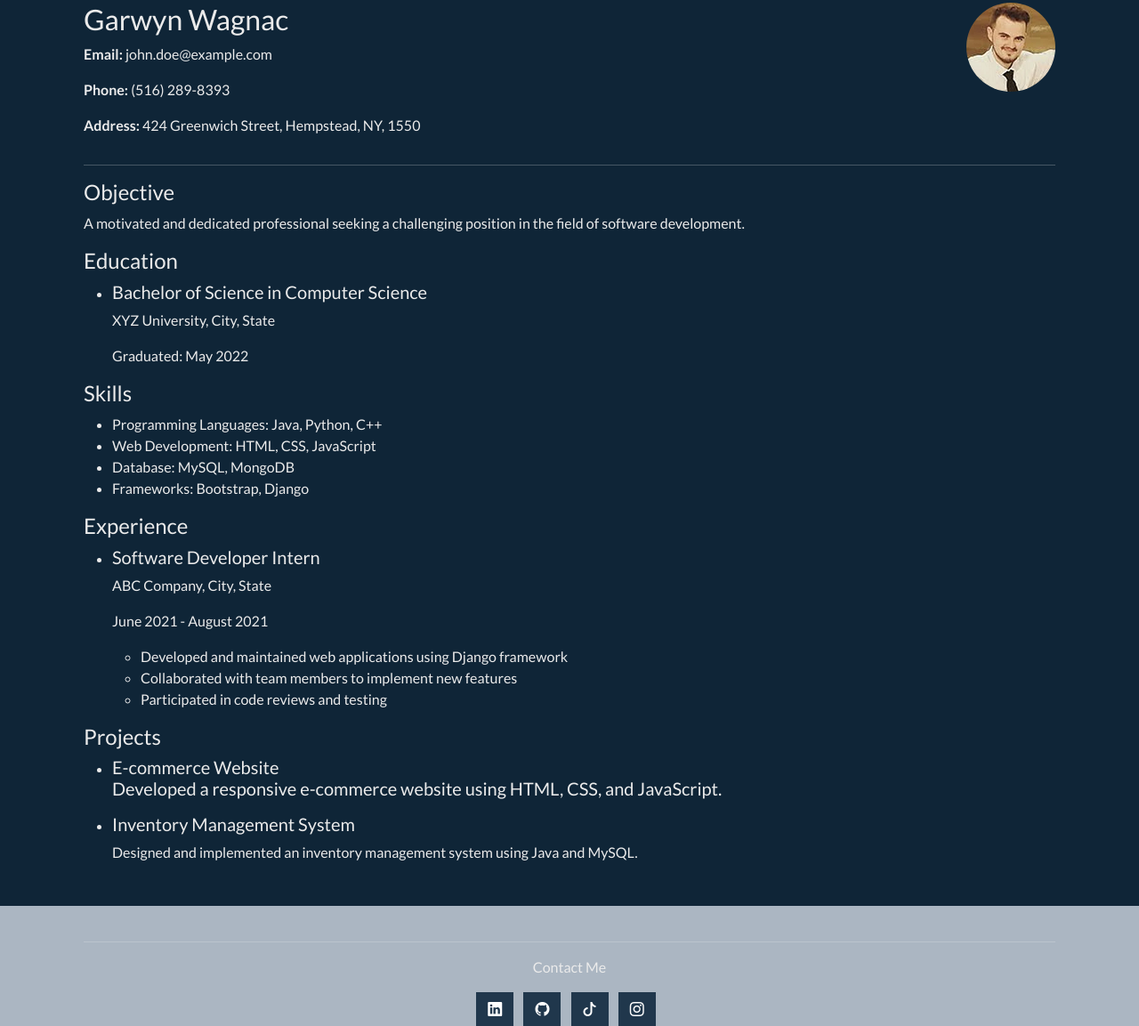
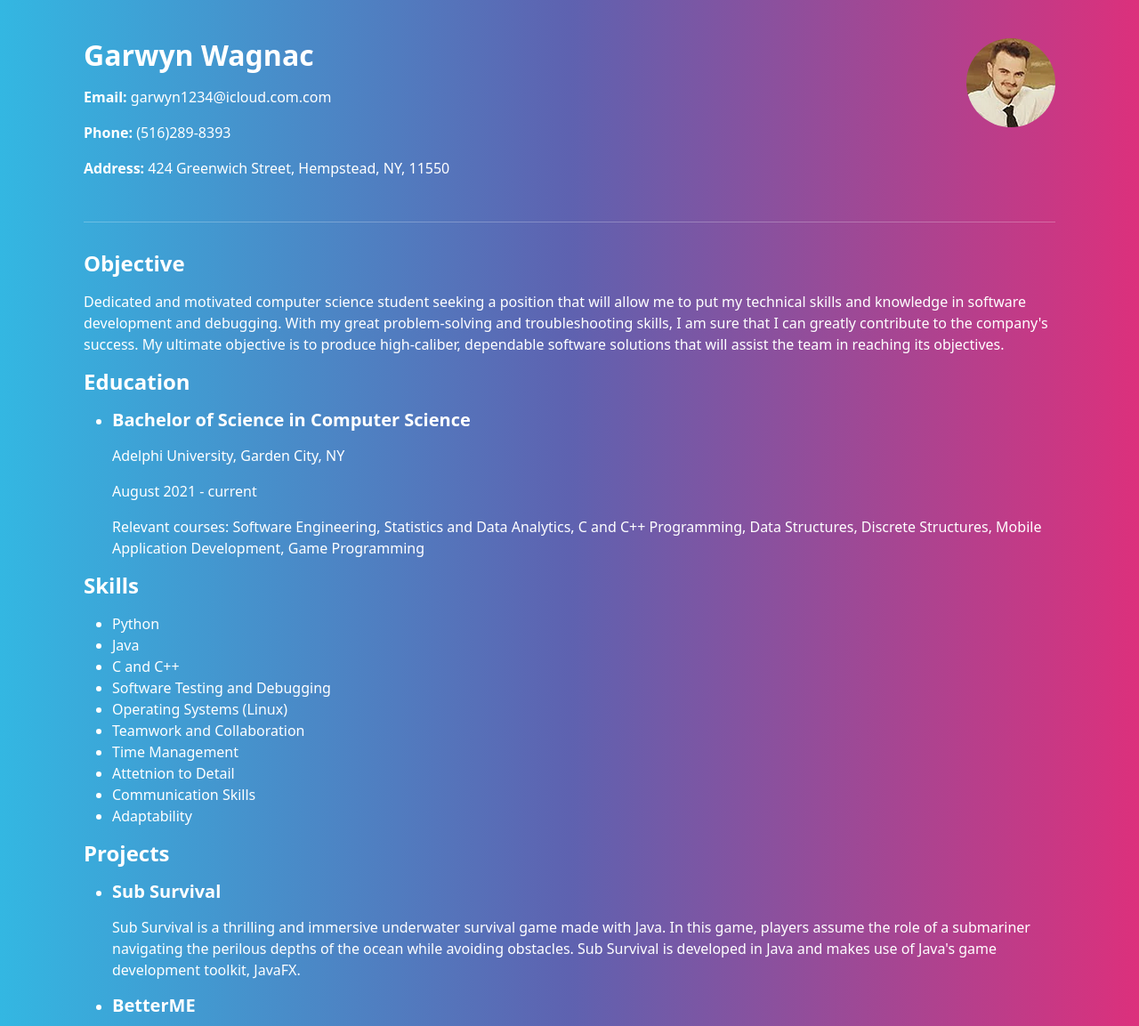
Before and after one commit to GWagnac/GWagnac.Resume, a plain HTML site: page index.html in a window 1280 px wide. Shown: the part 77-1230 px from the top of the page at 89% size. Drawn offline with nearby package versions, Linux system fonts and the light colour scheme; files that its build step writes are made by us from their sources.

Commit message:
Update index.html

```diff
--- a/index.html
+++ b/index.html
@@ -11,7 +11,7 @@
   <!-- Bootstrap Icons -->
   <link href="https://cdn.jsdelivr.net/npm/bootstrap-icons@1.7.0/font/bootstrap-icons.css" rel="stylesheet">
   <!-- Bootstrap Theme CSS -->
-  <link href="themes/hero.css" rel="stylesheet">
+  <link href="style/cyber.css" rel="stylesheet">
 </head>
 
 <body>
@@ -30,9 +30,9 @@
       <div class="col-md-6">
         <!-- Personal Information -->
         <h2>Garwyn Wagnac</h2>
-        <p><strong>Email:</strong> john.doe@example.com</p>
-        <p><strong>Phone:</strong> (516) 289-8393</p>
-        <p><strong>Address:</strong> 424 Greenwich Street, Hempstead, NY, 1550</p>
+        <p><strong>Email:</strong> garwyn1234@icloud.com.com</p>
+        <p><strong>Phone:</strong> (516)289-8393</p>
+        <p><strong>Address:</strong> 424 Greenwich Street, Hempstead, NY, 11550</p>
       </div>
       <div class="col-md-6 text-md-end">
         <!-- Profile Picture -->
@@ -44,54 +44,57 @@
 
     <h4>Objective</h4>
     <!-- Objective Statement -->
-    <p>A motivated and dedicated professional seeking a challenging position in the field of software development.</p>
+    <p>Dedicated and motivated computer science student seeking a position that will allow me to put my technical skills and knowledge in software development and debugging. With my great problem-solving and troubleshooting skills, I am sure that I can greatly contribute to the company's success. My ultimate objective is to produce high-caliber, dependable software solutions that will assist the team in reaching its objectives.</p>
 
     <h4>Education</h4>
     <ul>
       <li>
         <h5>Bachelor of Science in Computer Science</h5>
         <!-- Education Institution -->
-        <p>XYZ University, City, State</p>
-        <p>Graduated: May 2022</p>
+        <p>Adelphi University, Garden City, NY</p>
+        <p> August 2021 - current<p>
+        <p>Relevant courses:
+          Software Engineering, Statistics and Data Analytics, C and C++ Programming, Data Structures, Discrete Structures, Mobile Application Development, Game Programming</p>
       </li>
     </ul>
 
     <h4>Skills</h4>
     <ul>
       <!-- List of Skills -->
-      <li>Programming Languages: Java, Python, C++</li>
-      <li>Web Development: HTML, CSS, JavaScript</li>
-      <li>Database: MySQL, MongoDB</li>
-      <li>Frameworks: Bootstrap, Django</li>
+      <li>Python</li>
+      <li>Java</li>
+      <li>C and C++</li>
+      <li>Software Testing and Debugging</li>
+      <li>Operating Systems (Linux)</li>
+      <li>Teamwork and Collaboration</li>
+      <li>Time Management</li>
+      <li>Attetnion to Detail </li>
+      <li>Communication Skills</li>
+      <li>Adaptability</li>
+
+
     </ul>
 
-    <h4>Experience</h4>
-    <ul>
-      <li>
-        <h5>Software Developer Intern</h5>
-        <!-- Job Experience -->
-        <p>ABC Company, City, State</p>
-        <p>June 2021 - August 2021</p>
-        <ul>
-          <li>Developed and maintained web applications using Django framework</li>
-          <li>Collaborated with team members to implement new features</li>
-          <li>Participated in code reviews and testing</li>
-        </ul>
-      </li>
+
     </ul>
 
     <h4>Projects</h4>
     <ul>
       <li>
-        <h5>E-commerce Website</
-h5>
+        <h5>Sub Survival</h5>
 <!-- Project Description -->
-<p>Developed a responsive e-commerce website using HTML, CSS, and JavaScript.</p>
+<p>
+  Sub Survival is a thrilling and immersive underwater survival game made with Java. In this game, players assume the role of a submariner navigating the perilous depths of the ocean while avoiding obstacles. Sub Survival is developed in Java and makes use of Java's game development toolkit, JavaFX.
+</p>
 </li>
 <li>
-<h5>Inventory Management System</h5>
+<h5>BetterME</h5>
+
 <!-- Project Description -->
-<p>Designed and implemented an inventory management system using Java and MySQL.</p>
+
+<p>
+  BetterMe is a specialized mental health website built with React JS that aims to provide a comprehensive set of coping skills and tools to help people suffering with anxiety, stress, and other mental health issues. This platform is intended to provide users with the knowledge and skills they require to improve their emotional well-being and resilience in the face of life's stresses. BetterMe's front-end is built with the React JS library to provide a dynamic and interactive user experience. It also allows for the creation of user profiles and the delivery of personalized recommendations.
+</p>
 </li>
 </ul>
 
```
